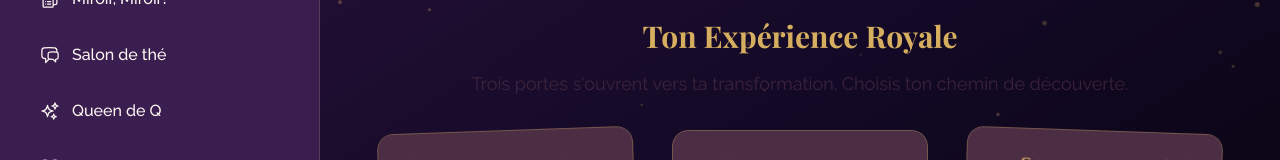
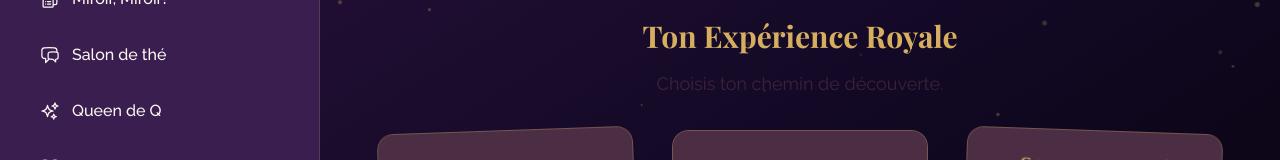
Before and after one commit to DigitariaWebs/QueenDeQPlatform, a React (Vite) app: page / in a window 1280 px wide. Shown: the part 194-354 px from the top of the page. Built offline with nearby package versions, Linux system fonts and the light colour scheme; sample sign-in values are in the browser's storage; a web font is replaced by a local one.

Commit message:
sous titre de experience royal modif

```diff
--- a/src/components/Pages/DashboardHome.tsx
+++ b/src/components/Pages/DashboardHome.tsx
@@ -73,7 +73,7 @@ const DashboardHome = () => {
               Ton Expérience Royale
           </h2>
             <p className="text-cabinet-aubergine/70 font-sans text-lg max-w-2xl mx-auto">
-              Trois portes s'ouvrent vers ta transformation. Choisis ton chemin de découverte.
+              Choisis ton chemin de découverte.
           </p>
         </motion.div>
 
```
